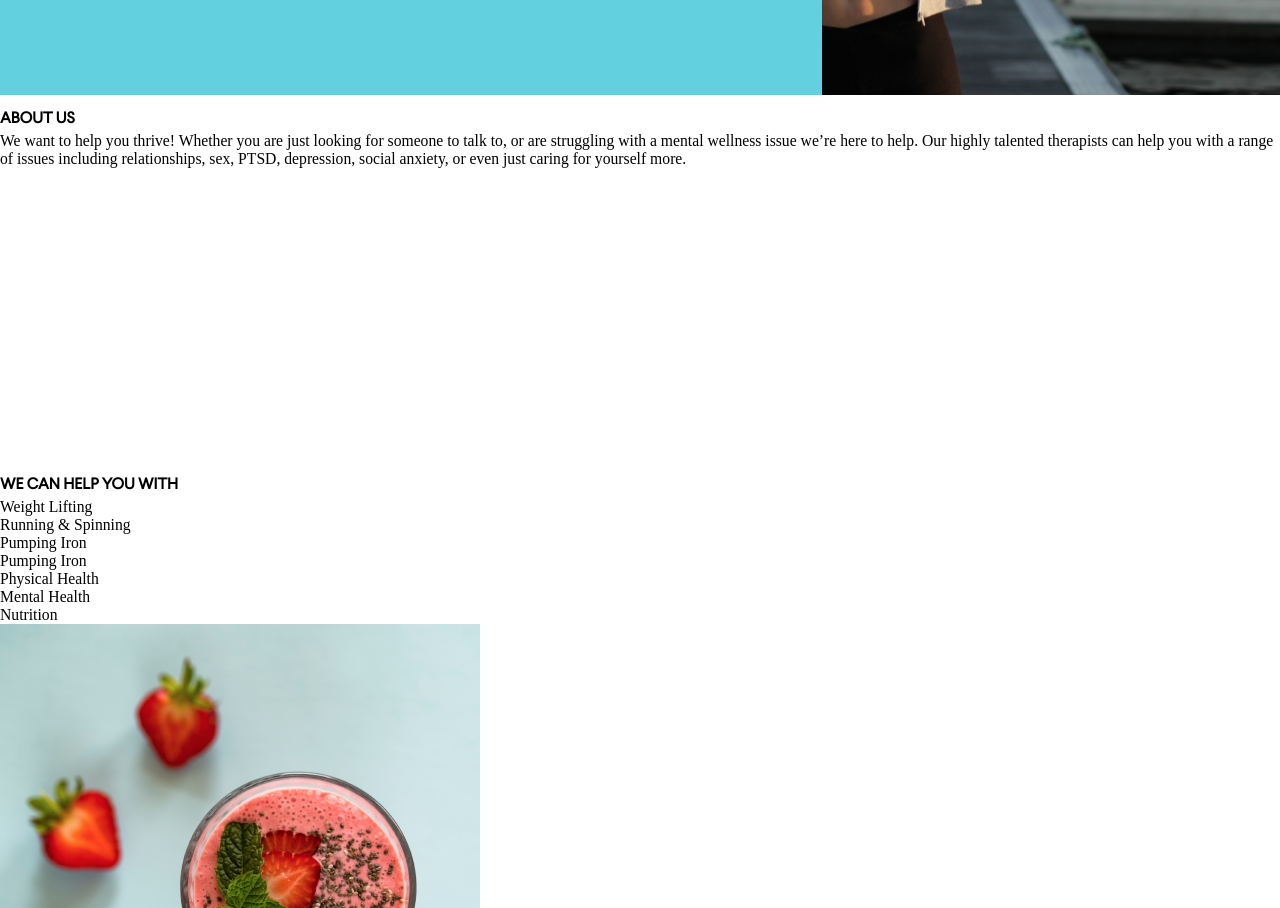
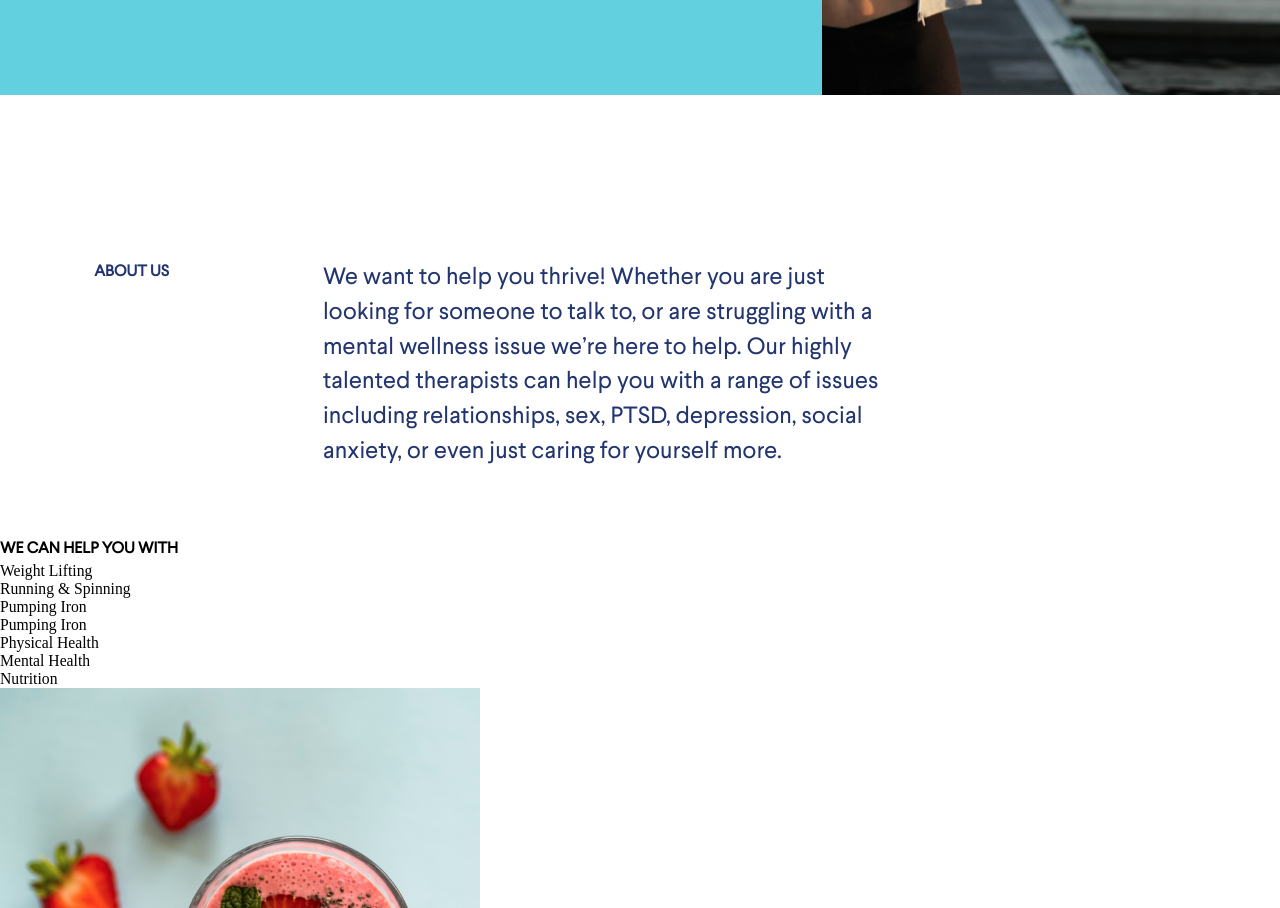
Before and after one commit to AlexandrShnipov/Thrivetalk, a website: page app/index.html in a window 1280 px wide. Shown: the part 1335-2243 px from the top of the page. Drawn offline with Linux system fonts and the light colour scheme.

Commit message:
added scss about

```diff
--- a/app/scss/style.scss
+++ b/app/scss/style.scss
@@ -173,7 +173,7 @@
     &__container {
         margin-left: 11.2rem;
         display: grid;
-        grid-template:  1fr / 58.5% 1fr;
+        grid-template: 1fr / 58.5% 1fr;
     }
 
     &__description {
@@ -214,7 +214,7 @@
         padding: 0 0 90% 0;
     }
 
-    &__img{
+    &__img {
         position: absolute;
         top: 0;
         left: 0;
@@ -225,6 +225,28 @@
     }
 }
 
+.about {
+    &__wrapper {
+        display: flex;
+        justify-content: space-between;
+        padding: 9.75rem 29.44% 4.38rem 7.36%;
+    }
+
+    &__title {
+        color: $default;
+        margin-right: 15.6%;
+    }
+
+    &__text {
+        @extend %text-font;
+        color: $default;
+        line-height: 1.48em;
+        letter-spacing: 0.005em;
+        max-width: 24.67em;
+
+    }
+}
+
 
 .footer {
     grid-area: footer;
```
Also changed, not shown: app/css/style.min.css.
